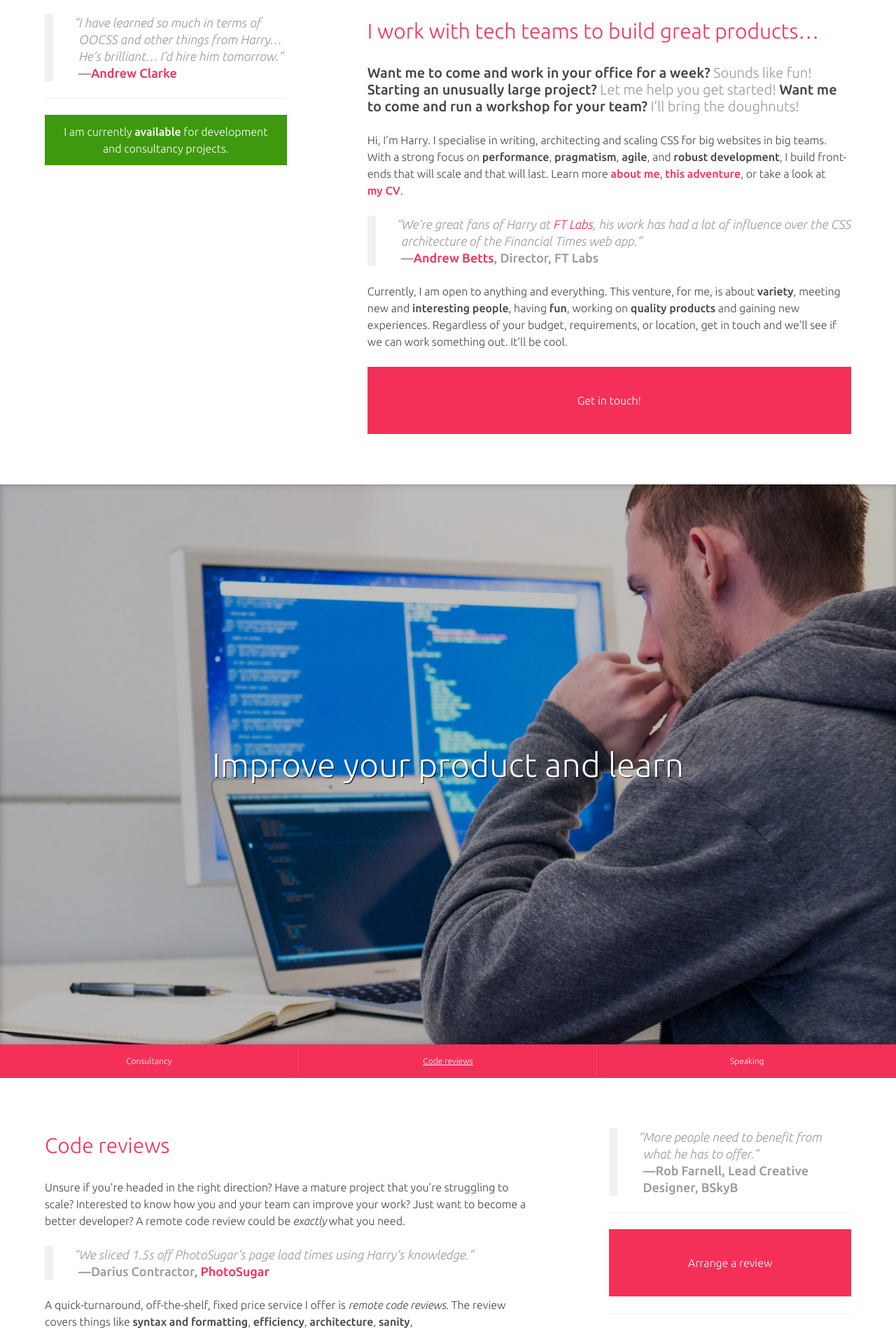
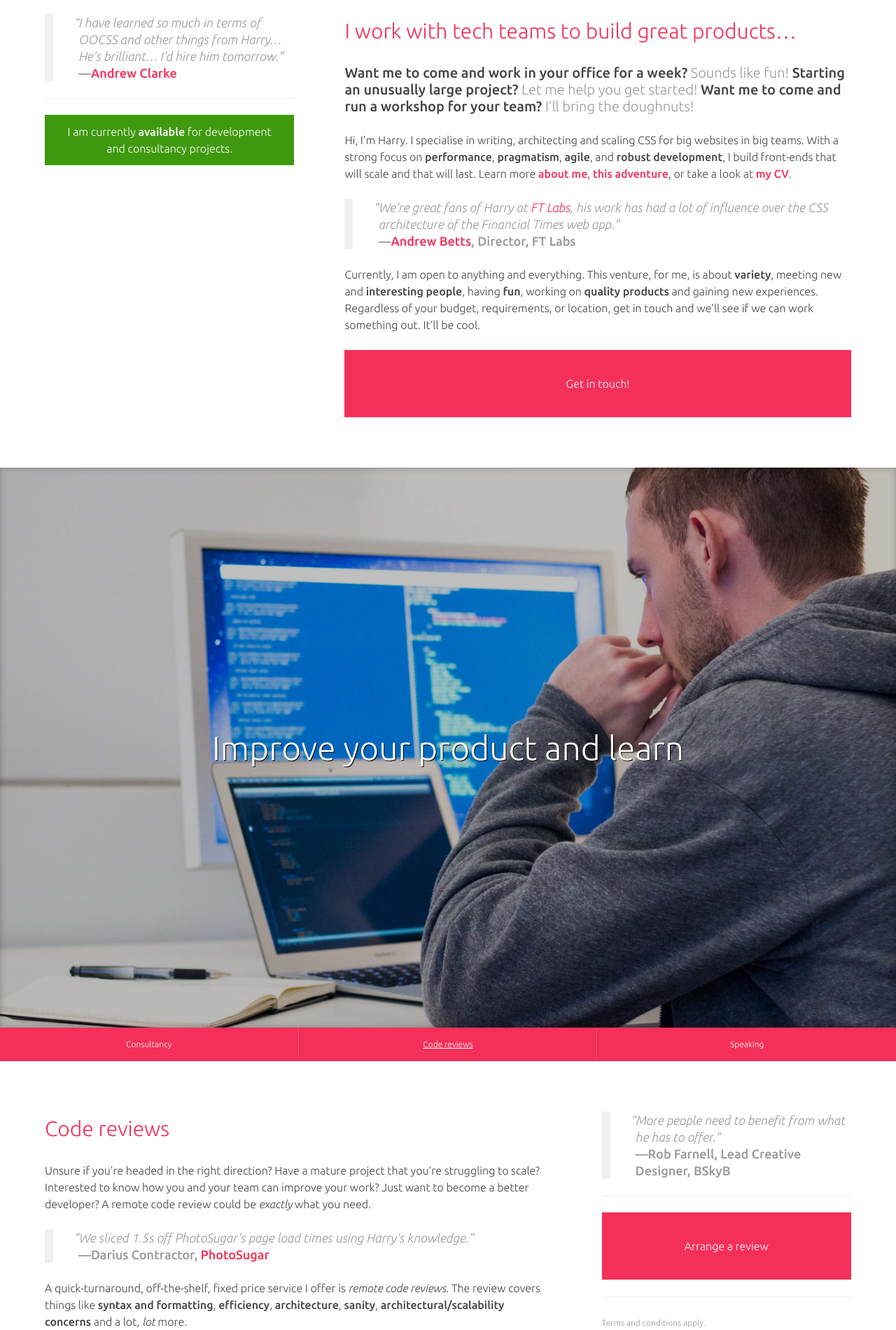
Before and after one commit to csswizardry/work, a plain HTML site: page index.html in a window 1280 px wide. Shown: the part 900-2800 px from the top of the page at 70% size. Drawn offline with Linux system fonts and the light colour scheme.

Commit message:
Overhauld and rework page layout mechanism

```diff
--- a/index.html
+++ b/index.html
@@ -174,8 +174,7 @@
         .wrapper {
             width: 100%;
             max-width: 1200px;
-            padding-right: 24px;
-            padding-left:  24px;
+            padding: 72px 24px 48px;
             margin-right: auto;
             margin-left:  auto;
             overflow: hidden; /* [1] */
@@ -367,39 +366,42 @@
         /**
          * Page-level stuff.
          */
-        .page,
-        .footer {
-            padding-top:    72px;
-            padding-bottom: 48px;
-        }
 
         @media screen and (min-width: 720px) {
 
-            .content,
-            .sub-content {
-                float: left;
+            /**
+             * Abstract layout into a quasi-grid-system.
+             */
+            .content {
+                margin-left: -72px;
+                overflow: hidden;
             }
 
-            .sub-content {
-                width: 30%;
+                .content__item {
+                    display: inline-block;
+                    vertical-align: top;
+                    padding-left: 72px;
                 }
 
-            .content {
-                width: 70%;
-                padding-left: 10%;
+                .content__sub {
+                    width: 35%;
+                }
+
+                .content__main {
+                    width: 65%;
                 }
 
             /**
-             * Reverse the content and sub-content positions.
+             * Reversed-order content blocks.
              */
-            .page--rev .sub-content,
-            .page--rev .content {
-                float: right;
+            .content--rev {
+                direction: rtl;
+                text-align: left;
             }
 
-            .page--rev .content {
-                padding-left:  0;
-                padding-right: 10%;
+                .content--rev .content__item {
+                    direction: ltr;
+                    text-align: left;
                 }
 
         }
@@ -552,7 +554,7 @@
         /**
          * Yellow-fade.
          */
-        blockquote:target {
+        .pull-quote:target {
             outline: 10px solid transparent;
             -webkit-animation: yellow-fade 5s;
                -moz-animation: yellow-fade 5s;
@@ -630,11 +632,11 @@
 
 
 
-    <div class="page">
-
     <div class="wrapper">
 
-            <div class="sub-content">
+        <section class="content">
+
+            <div class="content__item  content__sub">
 
                 <blockquote class="pull-quote" id="quote:andrew-clarke">
                     <p>I have learned so much in terms of OOCSS and other things
@@ -652,13 +654,13 @@
 
                 <hr class="rule  rule--mobile">
 
-            </div><!-- /sub-content -->
+            </div><!-- /content__sub
 
 
 
 
 
-            <div class="content">
+         --><div class="content__item  content__main">
 
                 <h2>I work with tech teams to build great products…</h2>
 
@@ -711,10 +713,11 @@
                 </blockquote>
                 -->
 
-            </div><!-- /content -->
+            </div><!-- /content__main -->
+
+        </section><!-- /content -->
 
     </div><!-- /wrapper -->
-    </div><!-- /page -->
 
 
 
@@ -743,34 +746,11 @@
 
 
 
-    <div class="page  page--rev">
     <div class="wrapper">
 
-            <div class="sub-content">
+        <section class="content">
 
-                <blockquote class="pull-quote" id="quote:andrew-clarke">
-                    <p>More people need to benefit from what he has to offer.</p>
-                    <b class="source  pull-quote__source">Rob Farnell, Lead Creative Designer, BSkyB</b>
-                </blockquote>
-
-                <hr class="rule">
-
-                <p>
-                    <a href="mailto:harry@csswizardry.com?subject=Code%20review"
-                       class="btn  btn--full  btn--large">Arrange a review</a>
-                </p>
-
-                <hr class="rule">
-
-                <p><small>Terms and conditions apply.</small></p>
-
-            </div><!-- /sub-content -->
-
-
-
-
-
-            <div class="content">
+            <div class="content__item  content__main">
 
                 <h2>Code reviews</h2>
 
@@ -823,13 +803,40 @@
                     pushing back on design requirements that could adversely
                     effect performance and working out better and faster ways of
                     achieving the same result.</p>
-                    <b class="source  pull-quote__source">Dan Rathbone, Lead Performance Engineer, BSkyB</b>
+                    <b class="source  pull-quote__source">Dan Rathbone, Lead
+                       Performance Engineer, BSkyB</b>
                 </blockquote>
 
-            </div><!-- /content -->
+            </div><!-- /content__main
+
+
+
+
+
+         --><div class="content__item  content__sub">
+
+                <blockquote class="pull-quote" id="quote:rob-farnell">
+                    <p>More people need to benefit from what he has to offer.</p>
+                    <b class="source  pull-quote__source">Rob Farnell, Lead
+                       Creative Designer, BSkyB</b>
+                </blockquote>
+
+                <hr class="rule">
+
+                <p>
+                    <a href="mailto:harry@csswizardry.com?subject=Code%20review"
+                    class="btn  btn--full  btn--large">Arrange a review</a>
+                </p>
+
+                <hr class="rule">
+
+                <p><small>Terms and conditions apply.</small></p>
+
+            </div><!-- /content__sub -->
+
+        </section><!-- /content -->
 
     </div><!-- /wrapper -->
-    </div><!-- /page -->
 
 
 
@@ -858,23 +865,11 @@
 
 
 
-    <div class="page">
     <div class="wrapper">
 
-            <div class="sub-content">
+        <section class="content  content--rev">
 
-                <p>
-                    <a href="mailto:harry@csswizardry.com?subject=Request%20to%20speak"
-                       class="btn  btn--full  btn--large">Book me</a>
-                </p>
-
-            </div><!-- /sub-content -->
-
-
-
-
-
-            <div class="content">
+            <div class="content__item  content__main">
 
                 <h2>Speaking and workshops</h2>
 
@@ -901,10 +896,24 @@
                     <b class="source  pull-quote__source"><a href="https://twitter.com/petervangrieken/status/388615139102294016">Peter van Grieken</a></b>
                 </blockquote>
 
-            </div><!-- /content -->
+            </div><!-- /content__main
+
+
+
+
+
+            --><div class="content__item  content__sub">
+
+                <p>
+                    <a href="mailto:harry@csswizardry.com?subject=Request%20to%20speak"
+                    class="btn  btn--full  btn--large">Book me</a>
+                </p>
+
+            </div><!-- /content__sub -->
+
+        </section><!-- /content -->
 
     </div><!-- /wrapper -->
-    </div><!-- /page -->
 
 
 
```
Lines whose indentation alone changed are shown as unchanged.
